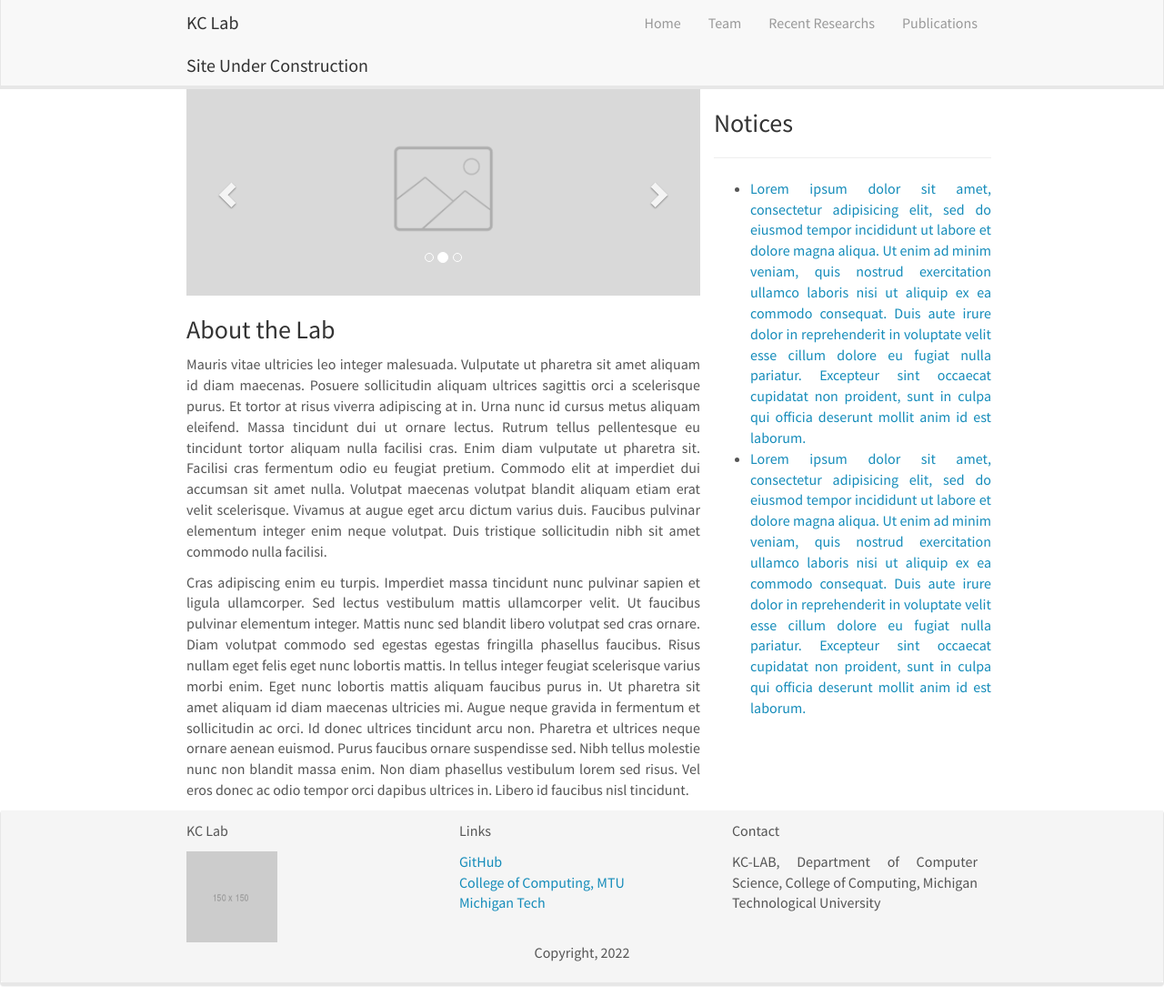
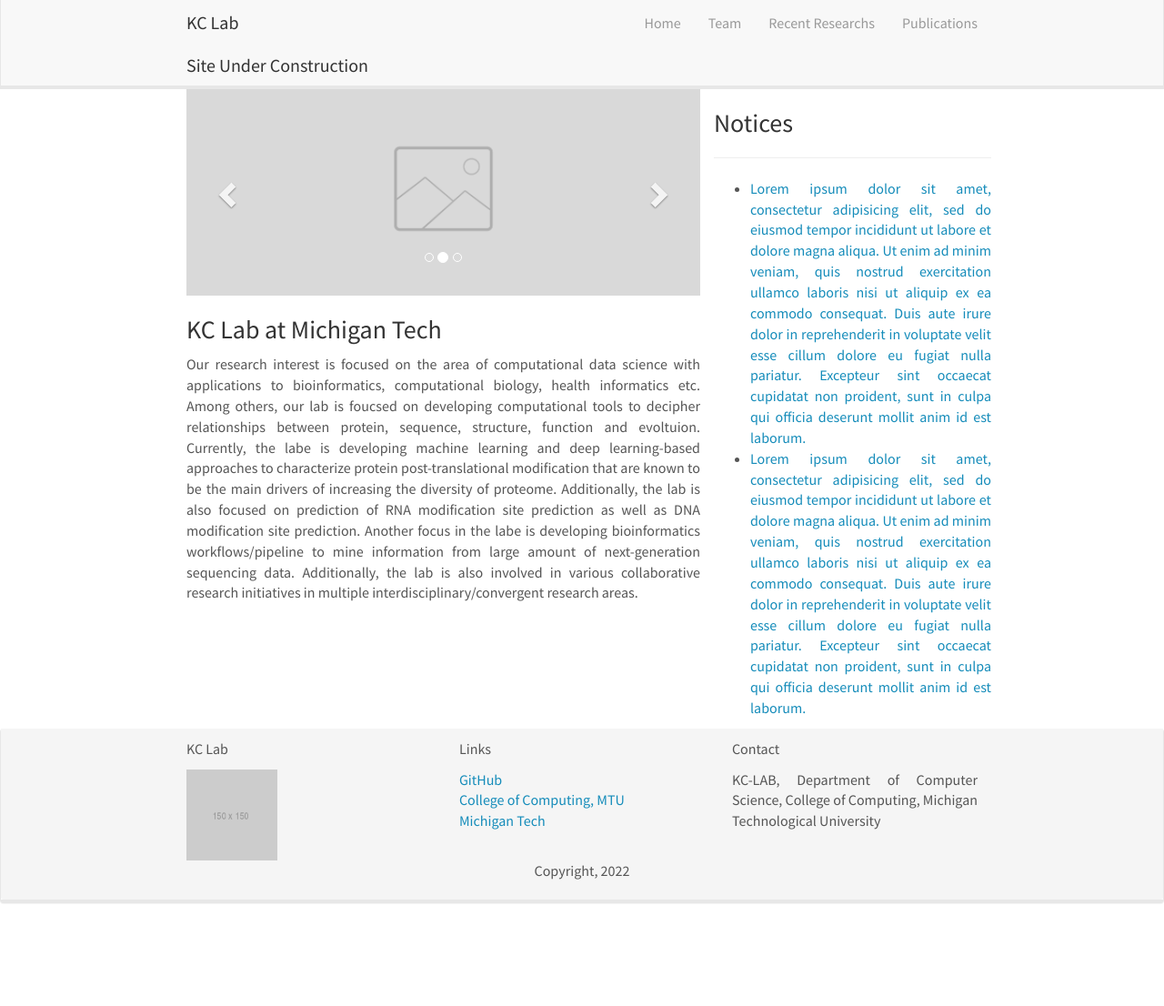
Before and after one commit to pawelparker/KCLabMTU.github.io, a Jekyll site: the page built from _pages/home.md, in a window 1280 px wide and 1106 px high. Shown: the whole window at 91% size. Built offline with Jekyll 4.4.1, drawn with Linux system fonts in a browser that asks for light colours; nearby versions of some CDN libraries.

Commit message:
Update home.md

```diff
--- a/_pages/home.md
+++ b/_pages/home.md
@@ -6,8 +6,6 @@ sitemap: false
 permalink: /
 ---
 
-### About the Lab
+###  KC Lab at Michigan Tech
 
-Mauris vitae ultricies leo integer malesuada. Vulputate ut pharetra sit amet aliquam id diam maecenas. Posuere sollicitudin aliquam ultrices sagittis orci a scelerisque purus. Et tortor at risus viverra adipiscing at in. Urna nunc id cursus metus aliquam eleifend. Massa tincidunt dui ut ornare lectus. Rutrum tellus pellentesque eu tincidunt tortor aliquam nulla facilisi cras. Enim diam vulputate ut pharetra sit. Facilisi cras fermentum odio eu feugiat pretium. Commodo elit at imperdiet dui accumsan sit amet nulla. Volutpat maecenas volutpat blandit aliquam etiam erat velit scelerisque. Vivamus at augue eget arcu dictum varius duis. Faucibus pulvinar elementum integer enim neque volutpat. Duis tristique sollicitudin nibh sit amet commodo nulla facilisi.
-
-Cras adipiscing enim eu turpis. Imperdiet massa tincidunt nunc pulvinar sapien et ligula ullamcorper. Sed lectus vestibulum mattis ullamcorper velit. Ut faucibus pulvinar elementum integer. Mattis nunc sed blandit libero volutpat sed cras ornare. Diam volutpat commodo sed egestas egestas fringilla phasellus faucibus. Risus nullam eget felis eget nunc lobortis mattis. In tellus integer feugiat scelerisque varius morbi enim. Eget nunc lobortis mattis aliquam faucibus purus in. Ut pharetra sit amet aliquam id diam maecenas ultricies mi. Augue neque gravida in fermentum et sollicitudin ac orci. Id donec ultrices tincidunt arcu non. Pharetra et ultrices neque ornare aenean euismod. Purus faucibus ornare suspendisse sed. Nibh tellus molestie nunc non blandit massa enim. Non diam phasellus vestibulum lorem sed risus. Vel eros donec ac odio tempor orci dapibus ultrices in. Libero id faucibus nisl tincidunt.
+ Our research interest is focused on the area of computational data science with applications to bioinformatics, computational biology, health informatics etc. Among others, our lab is foucsed on developing computational tools to decipher relationships between protein, sequence, structure, function and evoltuion. Currently, the labe is developing machine learning and deep learning-based approaches to characterize protein post-translational modification that are known to be the main drivers of increasing the diversity of proteome. Additionally, the lab is also focused on prediction of RNA modification site prediction as well as DNA modification site prediction.  Another focus in the labe is developing bioinformatics workflows/pipeline to mine information from large amount of next-generation sequencing data. Additionally, the lab is also involved in various collaborative research initiatives in multiple interdisciplinary/convergent research areas.
```
